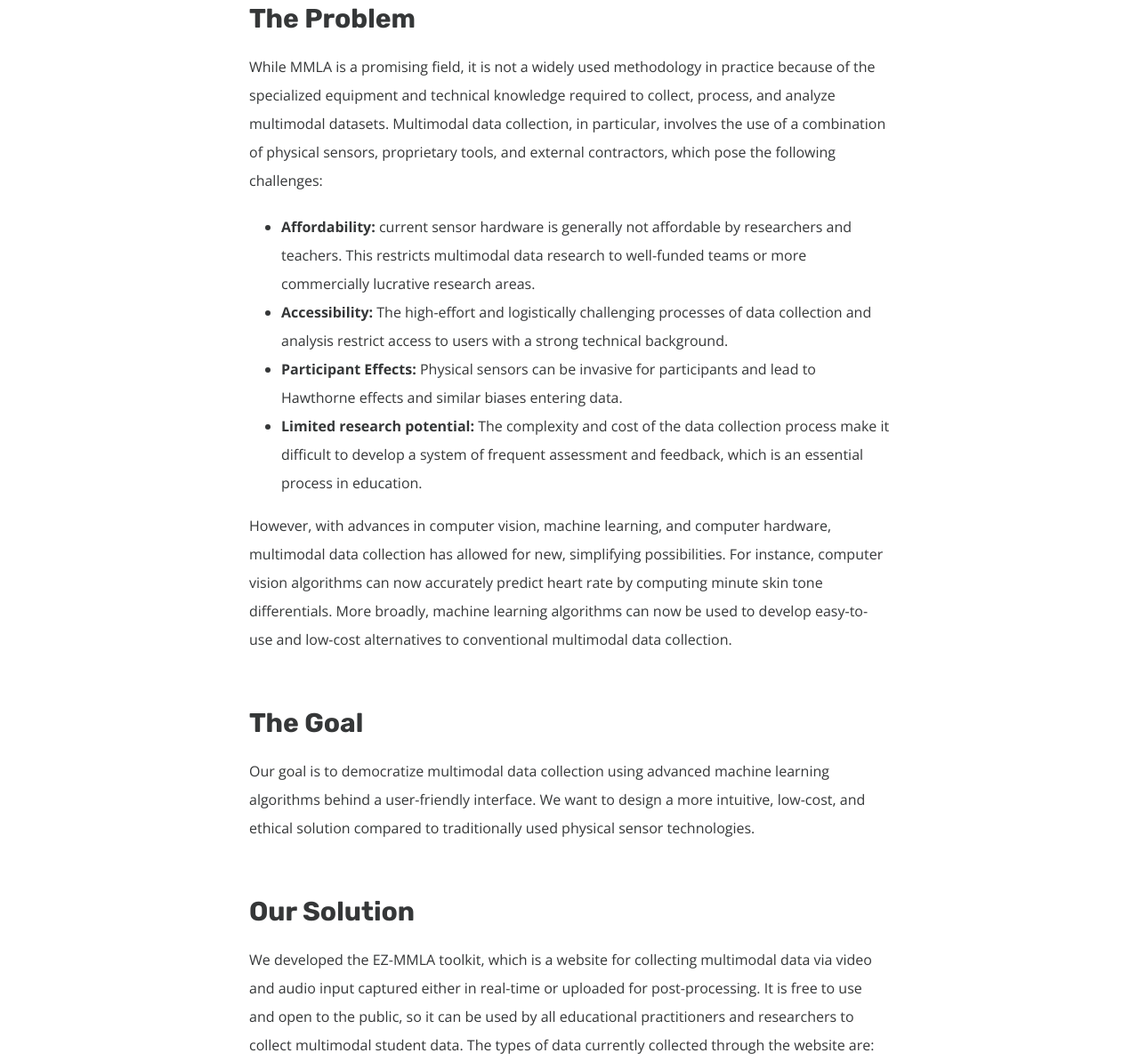
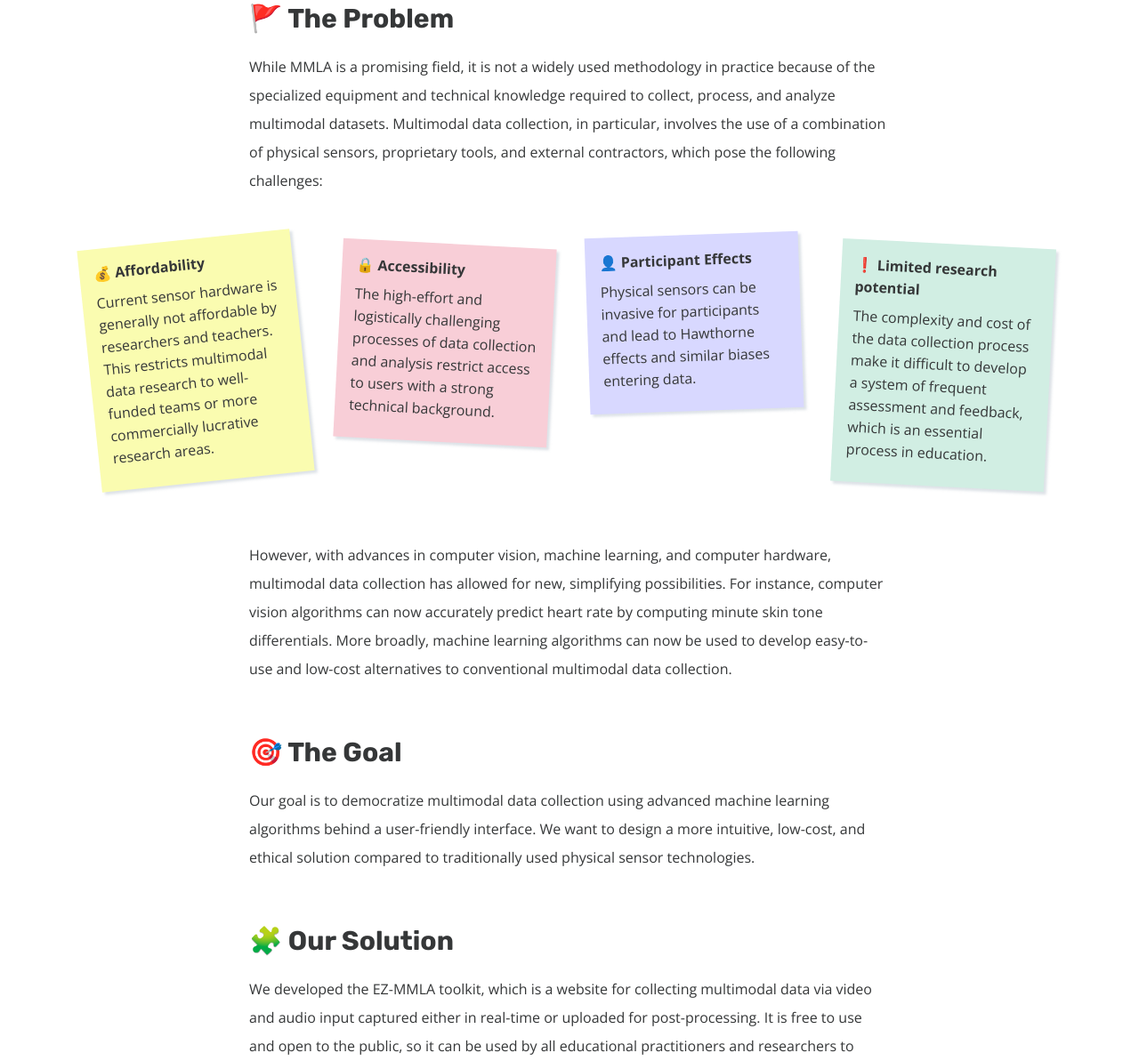
Before and after one commit to JavariaHassan/javariahassan.github.io, a plain HTML site: page projects/ez-mmla.html in a window 1280 px wide. Shown: the part 1607-2800 px from the top of the page at 89% size. Drawn offline with nearby package versions, Linux system fonts and the light colour scheme.

Commit message:
emojis and sticky notes

```diff
--- a/projects/ez-mmla.html
+++ b/projects/ez-mmla.html
@@ -20,11 +20,15 @@
   </script>
 
   <link rel="stylesheet" href="../case-study.css">
+  <link rel="stylesheet" href="../static/css/sticky_notes.css">
 
   <!-- fonts -->
   <link rel="preconnect" href="https://fonts.gstatic.com">
   <link href="https://fonts.googleapis.com/css2?family=Rubik:wght@400;500;600;700;800;900&display=swap" rel="stylesheet">
   <link href="https://fonts.googleapis.com/css2?family=Open+Sans:wght@400;500;600;700;800;900&display=swap" rel="stylesheet">
+
+  <!-- jquery -->
+  <script src="https://ajax.googleapis.com/ajax/libs/jquery/3.5.1/jquery.min.js"></script>
 
   <style>
      :root {
@@ -69,7 +73,7 @@
       --p2Weight: normal;
       --p2Style: normal;
       --p2Size: 16px;
-      --p2Height: 16px;
+      --p2Height: 25px;
       --projectTitleFont: "Rubik";
       --projectTitleColor: #252829;
       --projectTitleWeight: bold;
@@ -110,7 +114,6 @@
         /* --p1Size: 18px;
         --p1Height: 30px; */
         --p2Size: 16px;
-        --p2Height: 19px;
         --projectTitleSize: 88px;
         --projectTitleHeight: 91px;
         --projectSubTitleSize: 22px;
@@ -217,7 +220,7 @@
       <section class="ufo--case-study-section p_section p_section--text" style=" ">
         <div class="ufo--p-container-fluid">
           <div class="text-container">
-            <h3>Overview</h3>
+            <h3>✏️ Overview</h3>
             <p>
               I am working with a group of researchers at the <a target="_blank" href="https://lit.gse.harvard.edu/">Learning, Innovation, and Technology lab</a> based at the Harvard Graduate School of Education to develop a <a target="_blank" href="https://mmla.gse.harvard.edu/">multimodal data collection
               website</a>. The website uses state-of-the-art machine learning algorithms to collect data on students’ body posture, hand gestures, attention, emotions, and physiological states. The application is currently being used by 60 Harvard graduate
@@ -230,7 +233,7 @@
       <section class="ufo--case-study-section p_section p_section--text" style=" ">
         <div class="ufo--p-container-fluid">
           <div class="text-container">
-            <h3>My Role</h3>
+            <h3>👩🏻‍💻 My Role</h3>
             <p>
               I am the team lead for this project. I researched the most effective models to use in the application, developed the frontend for 11/15 tools currently available on the website, architected and developed the backend, and deployed the application. I also
               provided technical guidance and mentorship to team members.
@@ -242,7 +245,7 @@
       <section class="ufo--case-study-section p_section p_section--text" style=" ">
         <div class="ufo--p-container-fluid">
           <div class="text-container">
-            <h3>Background</h3>
+            <h3>🔎 Background</h3>
             <p>
               Data has proven valuable in understanding student learning processes and uncovering factors that most affect learning outcomes. Recently, educational researchers have become more interested in new tools for capturing detailed learning trajectories, which
               has led to the creation of a new methodology: Multimodal Learning Analytics (MMLA), involving the computational analysis of multimodal data. Generally, MMLA research focuses on using high-frequency sensors and wearable tracking devices,
@@ -255,18 +258,53 @@
       <section class="ufo--case-study-section p_section p_section--text" style=" ">
         <div class="ufo--p-container-fluid">
           <div class="text-container">
-            <h3>The Problem</h3>
+            <h3>🚩 The Problem</h3>
             <p>
               While MMLA is a promising field, it is not a widely used methodology in practice because of the specialized equipment and technical knowledge required to collect, process, and analyze multimodal datasets. Multimodal data collection, in particular, involves
               the use of a combination of physical sensors, proprietary tools, and external contractors, which pose the following challenges:
+            </p>
+          </div>
+        </div>
+      </section>
 
-              <ul>
-                <li><b>Affordability: </b>current sensor hardware is generally not affordable by researchers and teachers. This restricts multimodal data research to well-funded teams or more commercially lucrative research areas.</li>
-                <li><b>Accessibility: </b>The high-effort and logistically challenging processes of data collection and analysis restrict access to users with a strong technical background.</li>
-                <li><b>Participant Effects: </b>Physical sensors can be invasive for participants and lead to Hawthorne effects and similar biases entering data.</li>
-                <li><b>Limited research potential: </b>The complexity and cost of the data collection process make it difficult to develop a system of frequent assessment and feedback, which is an essential process in education.</li>
-              </ul>
+      <section id="section-2" class="ufo--case-study-section p_section" style="padding-top: 20px;  padding-bottom: 20px;">
+        <div class="ufo--p-container-fluid">
+            <div class="text-container">
+                <div class="ufo--basic-text-area">
+                  <ul class="sticky_notes">
+                    <li>
+                      <a>
+                        <p><b>💰 Affordability</b></p>
+                        <p>Current sensor hardware is generally not affordable by researchers and teachers. This restricts multimodal data research to well-funded teams or more commercially lucrative research areas.</p>
+                      </a>
+                    </li>
+                    <li>
+                      <a>
+                        <p><b>🔒 Accessibility</b></p>
+                        <p>The high-effort and logistically challenging processes of data collection and analysis restrict access to users with a strong technical background.</p>
+                      </a>
+                    </li>
+                    <li>
+                      <a>
+                        <p><b>👤 Participant Effects</b></p>
+                        <p>Physical sensors can be invasive for participants and lead to Hawthorne effects and similar biases entering data.</p>
+                      </a>
+                    </li>
+                    <li>
+                      <a>
+                        <p><b>❗ Limited research potential</b></p>
+                        <p>The complexity and cost of the data collection process make it difficult to develop a system of frequent assessment and feedback, which is an essential process in education.</p>
+                      </a>
+                    </li>
+                  </ul>
+                </div>
+            </div>
+        </div>
+      </section>
 
+      <section class="ufo--case-study-section p_section p_section--text" style=" ">
+        <div class="ufo--p-container-fluid">
+          <div class="text-container">
               However, with advances in computer vision, machine learning, and computer hardware, multimodal data collection has allowed for new, simplifying possibilities. For instance, computer vision algorithms can now accurately predict heart rate by computing
               minute skin tone differentials. More broadly, machine learning algorithms can now be used to develop easy-to-use and low-cost alternatives to conventional multimodal data collection.
             </p>
@@ -277,7 +315,7 @@
       <section class="ufo--case-study-section p_section p_section--text" style=" ">
         <div class="ufo--p-container-fluid">
           <div class="text-container">
-            <h3>The Goal</h3>
+            <h3>🎯 The Goal</h3>
             <p>
               Our goal is to democratize multimodal data collection using advanced machine learning algorithms behind a user-friendly interface. We want to design a more intuitive, low-cost, and ethical solution compared to traditionally used physical sensor technologies.
             </p>
@@ -288,7 +326,7 @@
       <section class="ufo--case-study-section p_section p_section--text" style=" ">
         <div class="ufo--p-container-fluid">
           <div class="text-container">
-            <h3>Our Solution</h3>
+            <h3>🧩 Our Solution</h3>
             <p>
               We developed the EZ-MMLA toolkit, which is a website for collecting multimodal data via video and audio input captured either in real-time or uploaded for post-processing. It is free to use and open to the public, so it can be used by all educational
               practitioners and researchers to collect multimodal student data. The types of data currently collected through the website are:
@@ -321,7 +359,7 @@
       <section class="ufo--case-study-section p_section p_section--text" style=" ">
         <div class="ufo--p-container-fluid">
           <div class="text-container">
-            <h3>User Feedback</h3>
+            <h3>✍️ User Feedback</h3>
             <p>
               In Fall 2020, the EZ-MMLA toolkit was used to teach a Multimodal Learning Analytics course to students at the Harvard Graduate School of Education, in combination with a learning portal (this specific application of our work, called the LIT Learning Portal,
               is described in more detail over here). Students used both the EZ-MMLA toolkit and the learning portal as part of an adapted version of an in-person course that had transitioned online because of the ongoing COVID-19 pandemic.
@@ -337,7 +375,7 @@
       <section class="ufo--case-study-section p_section p_section--text" style=" ">
         <div class="ufo--p-container-fluid">
           <div class="text-container">
-            <h3>Summary</h3>
+            <h3>💡 Conclusion</h3>
             <p>
               In summary, this project finds that the results from the preliminary examination are encouraging. The platform has been broadly successful and indicative of how the proposed web-based approach might be viewed as a viable new medium for MMLA. Crucially,
               our findings suggest that there is the potential to overturn the conventional MMLA pipeline and democratize learning research.
--- /dev/null
+++ b/static/css/sticky_notes.css
@@ -0,0 +1,56 @@
+ul.sticky_notes, .sticky_notes li{
+  list-style:none;
+}
+
+ul.sticky_notes{
+  display: flex;
+  flex-wrap: wrap;
+  justify-content: center;
+  gap: 40px;
+  padding: 0;
+}
+
+ul.sticky_notes li a{
+  background: #fafcb0;
+  display:block;
+  /* height:10em; */
+  width:15em;
+  padding:1em;
+  box-shadow: 3px 3px 3px rgba(207, 214, 221, 0.7);
+  transform: rotate(-6deg);
+  transition: transform .15s linear;
+}
+
+ul.sticky_notes li a p {
+  font-family: var(--p1Font);
+  font-size: var(--p1Size);
+  font-weight: var(--p1Weight);
+  font-style: var(--p1Style);
+  line-height: var(--p2Height);
+  color: var(--p1Color);
+  margin-bottom: 0.5em;
+}
+
+ul.sticky_notes li:nth-child(even) a{
+  transform:rotate(3deg);
+  position:relative;
+  top:5px;
+  background:#F8CED7;
+}
+
+ul.sticky_notes li:nth-child(3n) a{
+  transform:rotate(-2deg);
+  position:relative;
+  top:-5px;
+  background:rgb(216, 216, 255);
+}
+
+ul.sticky_notes li:nth-child(4n) a{
+  background:#d1eee3;
+}
+
+ul.sticky_notes li a:hover,ul li a:focus{
+  transform: scale(1.1);
+  position:relative;
+  z-index:5;
+}
```
Also changed, not shown: projects/bias-in-media.html (+7 -8 lines), projects/focus.html (+10 -17 lines), projects/learning-portal.html (+7 -14 lines), projects/nonverbal-cues-in-engagement.html (+1 -1 lines).
